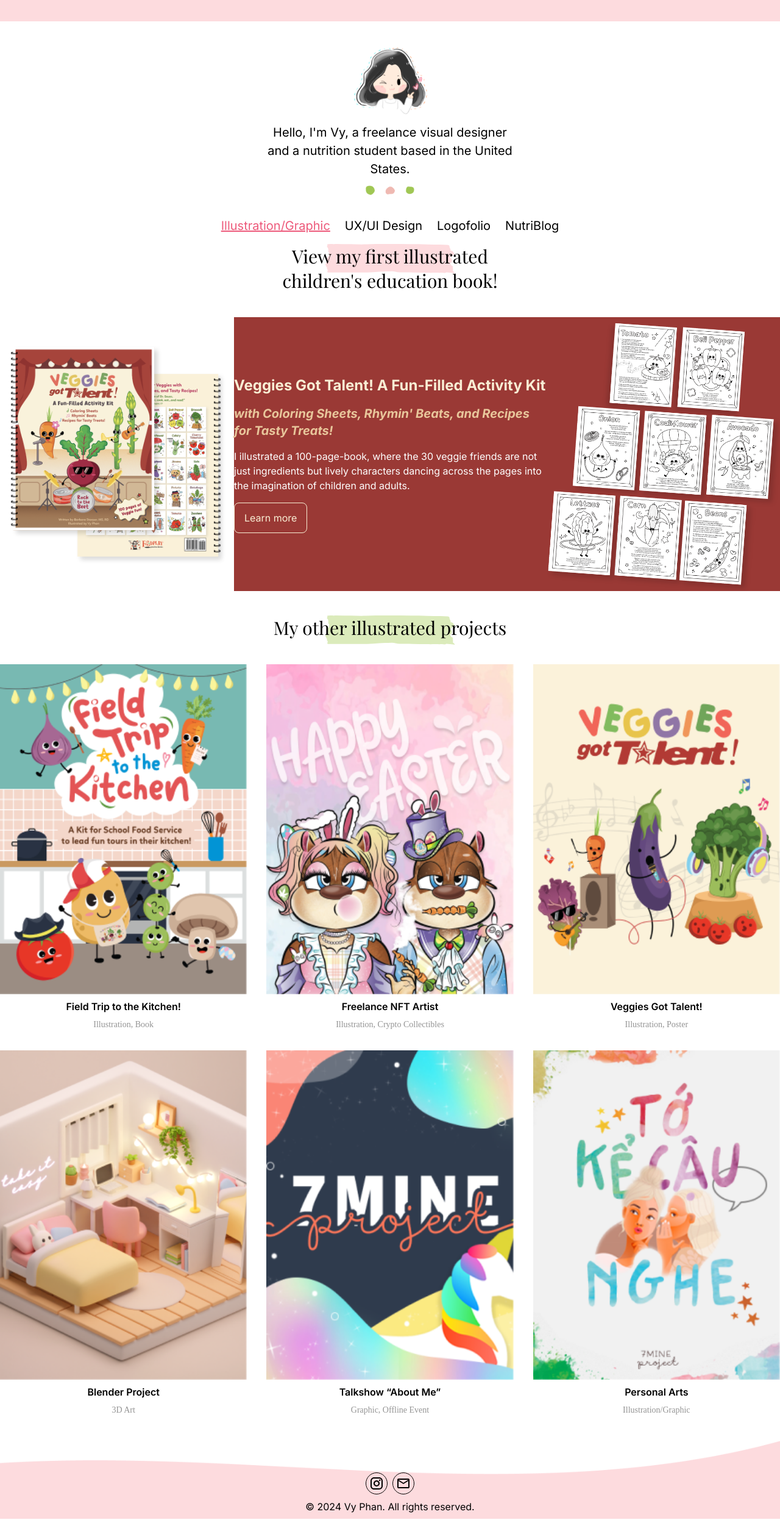
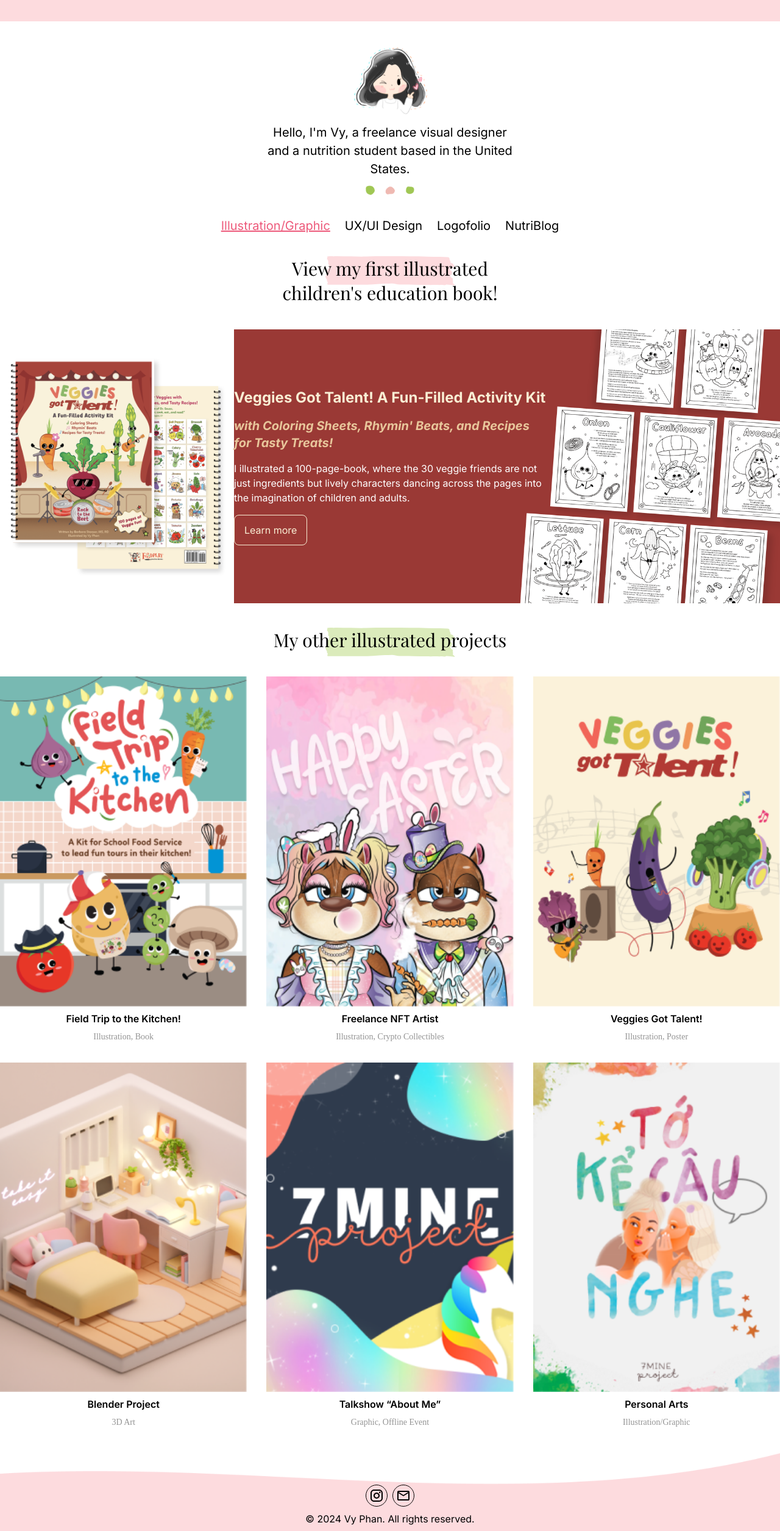
Before and after one commit to huunhatdev/portfolio_vyphan_v2, a React (Vite) app: page /illustration in a window 1280 px wide. Shown: the whole page at 61% size. Built offline with nearby package versions, Linux system fonts and the light colour scheme; a web font is replaced by a local one.

Commit message:
fix feedback

```diff
--- a/src/components/MainLayout.jsx
+++ b/src/components/MainLayout.jsx
@@ -35,7 +35,11 @@ const MainLayout = () => {
             </div>
             <div
                 className="flex flex-col items-center justify-end gap-2 pb-2 bg-cover min-h-32"
-                style={{ backgroundImage: `url("${getImage('footer.png')}")` }}
+                style={{
+                    backgroundImage: `url("${getImage('footer.png')}")`,
+                    backgroundSize: '100% 8rem',
+                    backgroundRepeat: 'no-repeat'
+                }}
             >
                 <div className="flex justify-center gap-2">
                     <a href="https://www.instagram.com/vyphan.palette/">
--- a/src/components/SideBar.jsx
+++ b/src/components/SideBar.jsx
@@ -5,7 +5,7 @@ const SideBar = () => {
         `w-fit text-xl mx-2 text-center ${isActive ? 'text-[#ED5A7B] underline' : ''}`;
 
     return (
-        <div className="flex flex-col gap-2 py-4 md:mt-5 md:flex-row ">
+        <div className="flex flex-col gap-2 py-4 md:my-5 md:flex-row">
             <NavLink to={'/illustration'} className={getClassName}>
                 Illustration/Graphic
             </NavLink>
--- a/src/pages/Illustration/BlenderPage.jsx
+++ b/src/pages/Illustration/BlenderPage.jsx
@@ -9,7 +9,7 @@ const BlenderPage = () => {
                 object creation has improved my perceptual ability and boosted my creativity. Plus, I created these
                 products by following YouTube tutorials.
             </p>
-            <div className="flex flex-col gap-8">
+            <div className="flex flex-col gap-8 mx-auto w-fit">
                 <div className="w-full">
                     <img className="mb-3" src={getImage('cozybedroom 2.png')} alt="" />
                     <span>
--- a/src/pages/Illustration/components/IllustratedEducation.jsx
+++ b/src/pages/Illustration/components/IllustratedEducation.jsx
@@ -1,12 +1,11 @@
 import { Link } from 'react-router-dom';
 import { useWindowSize } from 'hooks/useWindowSize';
 import { getImage } from 'utils/image';
-import { WINDOW_SIZE } from 'hooks/constants';
 
 const IllustratedEducation = () => {
-    const { width } = useWindowSize();
+    const { lg } = useWindowSize();
     return (
-        <div className="relative mb-10">
+        <div className="relative mb-10 overflow-hidden">
             <div className="bg-[rgb(154,57,53)] lg:pl-[7%] absolute w-full h-[80%] lg:w-[70%]  lg:h-full right-0 bottom-0 lg:top-0 z-0"></div>
             <div
                 className="relative z-10 flex flex-col items-center px-10 pb-10 lg:pb-0 lg:px-0 lg:flex-row container__box"
@@ -22,14 +21,14 @@ const IllustratedEducation = () => {
                         I illustrated a 100-page-book, where the 30 veggie friends are not just ingredients but lively
                         characters dancing across the pages into the imagination of children and adults.
                     </p>
-                    {width >= WINDOW_SIZE.LG && <ButtonLearn />}
+                    {lg && <ButtonLearn />}
                 </div>
                 <img
-                    className="object-cover w-full md:w-auto md:h-full mx-auto lg:w-[30%]"
+                    className="object-cover w-full md:w-auto md:h-full mx-auto lg:w-[30%] lg:scale-125"
                     src={getImage('Mask group.png')}
                     alt=""
                 />
-                {width <= WINDOW_SIZE.LG && <ButtonLearn />}
+                {!lg && <ButtonLearn />}
             </div>
         </div>
     );
```
